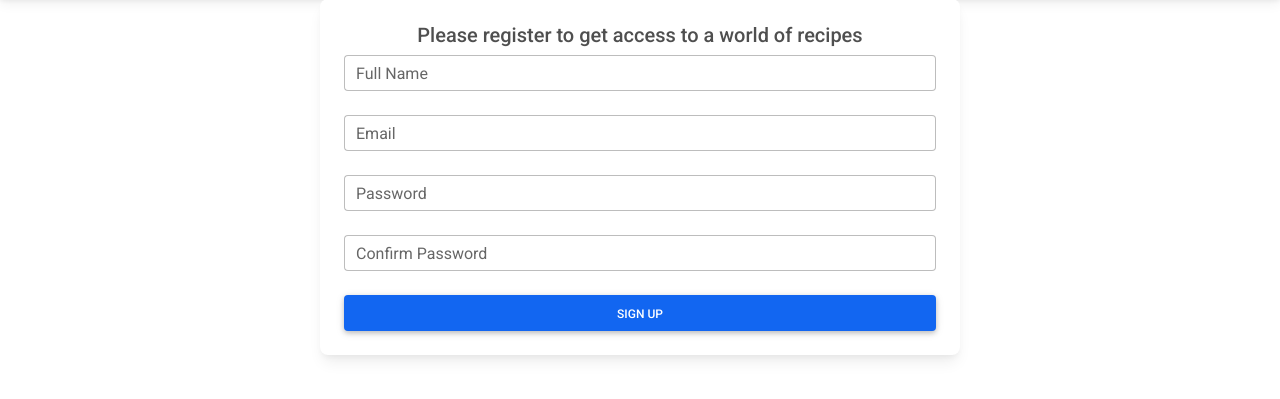
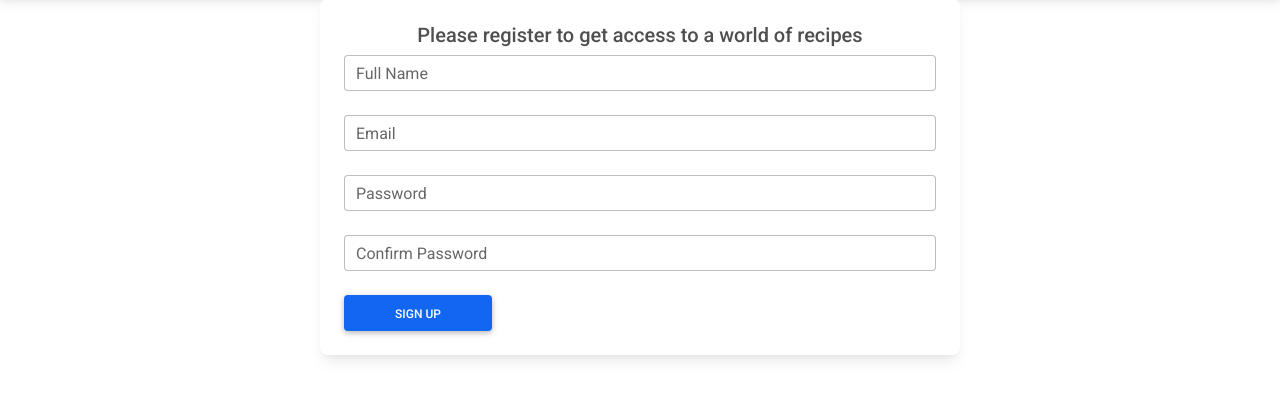
Before and after one commit to johnnyferns14/milestone-project-3-recipe, a Flask app: page /user-registration in a window 1280 px wide. Shown: the part 60-459 px from the top of the page. Run offline with Flask 2, Linux system fonts and the light colour scheme; some libraries are stand-ins or nearby versions.

Commit message:
Buttons on registration and login page resized

```diff
--- a/templates/user-login.html
+++ b/templates/user-login.html
@@ -28,7 +28,7 @@
                 {{form.password.label(class = "form-label")}}
             </div>
             <!-- Submit button -->
-            {{form.submit(class="btn btn-primary btn-block")}}
+            {{form.submit(class="btn btn-primary btn-block w-25")}}
         </form>
     </div>
 </div>
--- a/templates/user-registration.html
+++ b/templates/user-registration.html
@@ -48,7 +48,7 @@
                     {{form.confirm_password.label(class = "form-label")}}
                 </div>
                 <!-- Submit button -->
-                {{form.submit(class="btn btn-primary btn-block")}}
+                {{form.submit(class="btn btn-primary btn-block w-25 text-center")}}
             </form>
         </div>
     </div>
```
